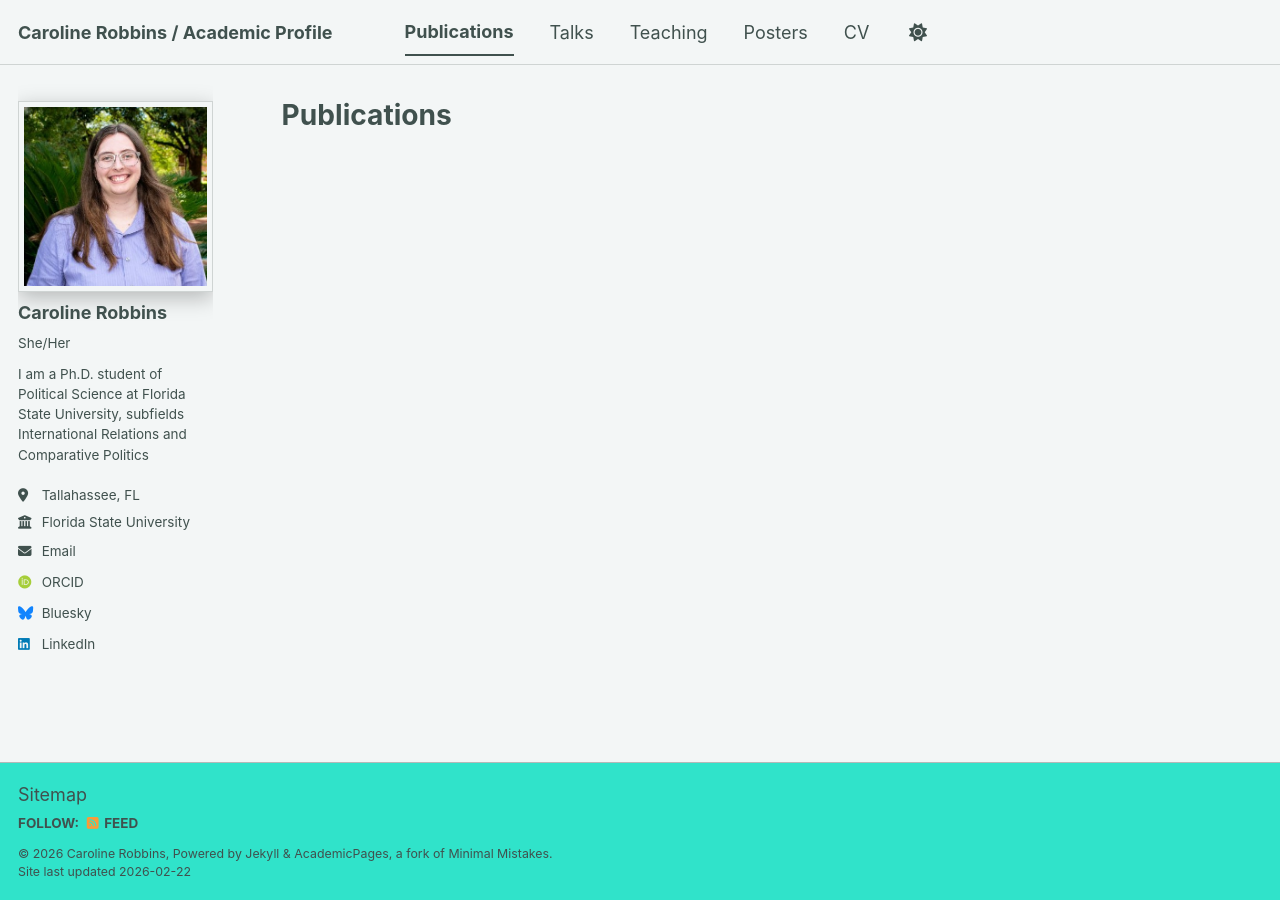
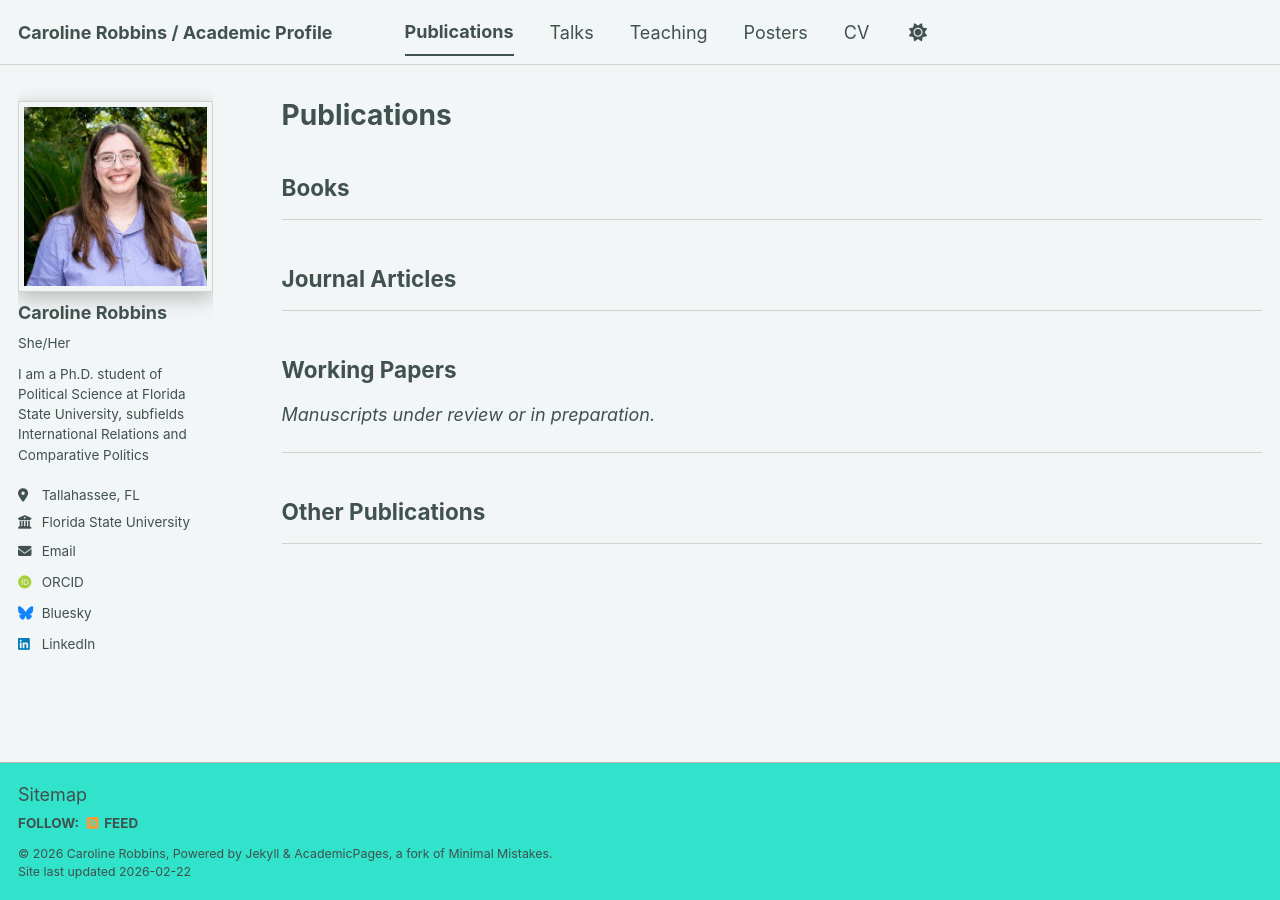
Before and after one commit to crobbinsphd/crobbinsphd.github.io, a Jekyll site: the page built from _pages/publications.html, in a window 1280 px wide. Built offline with Jekyll 4.4.1, drawn with Linux system fonts in a browser that asks for light colours; some web fonts are replaced; a script bundle is joined from its source files by our own code; library files that are not in the unit come from our copies.

Commit message:
Update publications.html

```diff
--- a/_pages/publications.html
+++ b/_pages/publications.html
@@ -14,16 +14,7 @@
 
 {% include base_path %}
 
-{% if site.publication_category %}
 {% for category in site.publication_category %}
-    {% assign title_shown = false %}
-
-    {% for post in site.publications reversed %}
-      {% if post.category != category[0] %}
-        {% continue %}
-      {% endif %}
-
-      {% unless title_shown %}
   <h2>{{ category[1].title }}</h2>
 
   {% if category[0] == "working_papers" %}
@@ -31,50 +22,10 @@
   {% endif %}
 
   <hr />
-        {% assign title_shown = true %}
-      {% endunless %}
 
-      <div class="archive__item">
-        <article class="archive__item" itemscope itemtype="http://schema.org/CreativeWork">
-
-          <a href="{{ post.permalink | default: post.url | relative_url }}">
-             {{ post.title }}
-          </a>
-
-          <!-- Status / venue line -->
-          {% if post.category == 'publications' %}
-            <p>Published in <i>{{ post.venue }}</i>, {{ post.date | date: "%Y" }}</p>
-          {% elsif post.category == 'working_papers' %}
-            {% if post.status %}
-              <p><em>{{ post.status }}</em></p>
+  {% for post in site.publications reversed %}
+    {% if post.category == category[0] %}
+      {% include archive-single.html %}
     {% endif %}
-          {% elsif post.category == 'other_publications' %}
-            {% if post.venue %}
-              <p><i>{{ post.venue }}</i>, {{ post.date | date: "%Y" }}</p>
-            {% endif %}
-          {% endif %}
-
-          <!-- One-line excerpt -->
-          {% if post.excerpt %}
-            <p class="archive__item-excerpt">
-              {{ post.excerpt }}
-            </p>
-          {% endif %}
-
-          <!-- Download links -->
-          {% if post.paperurl %}
-            <p>
-              <a href="{{ post.paperurl }}" target="_blank" rel="noopener">
-                Download paper
-              </a>
-            </p>
-          {% endif %}
-
-        </article>
-      </div>
-
   {% endfor %}
 {% endfor %}
-{% else %}
-  <p>No publications available.</p>
-{% endif %}
```
Lines whose indentation alone changed are shown as unchanged.
